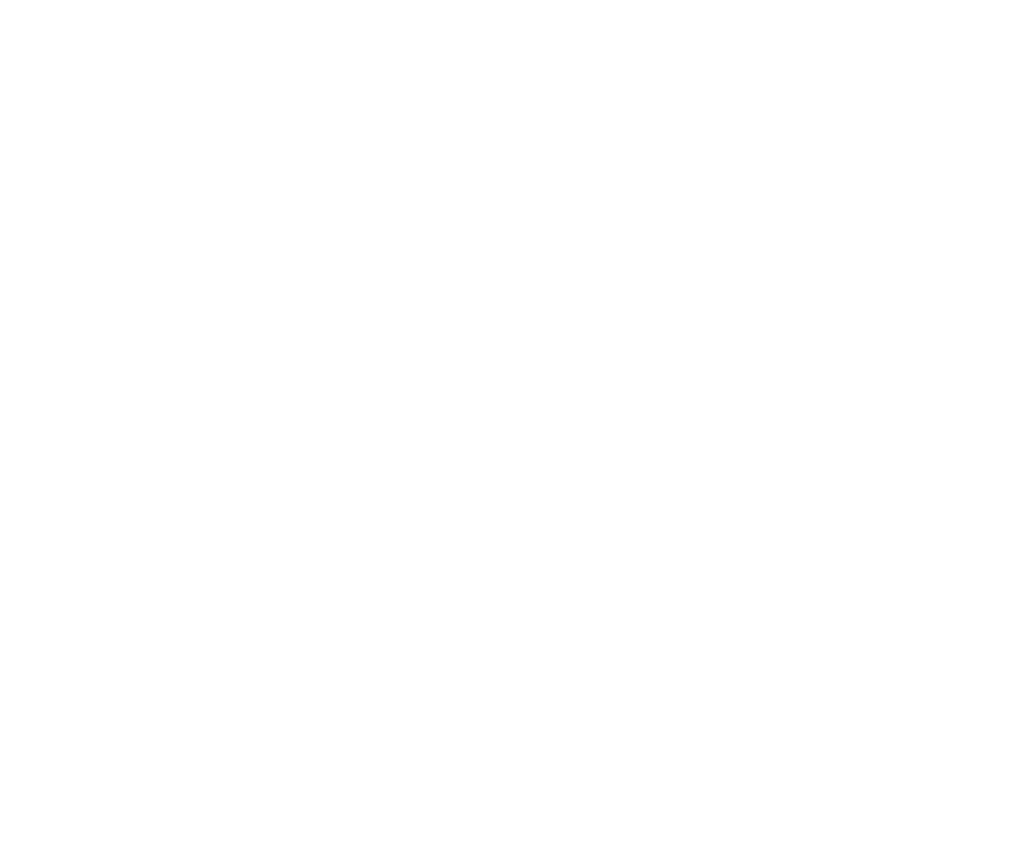
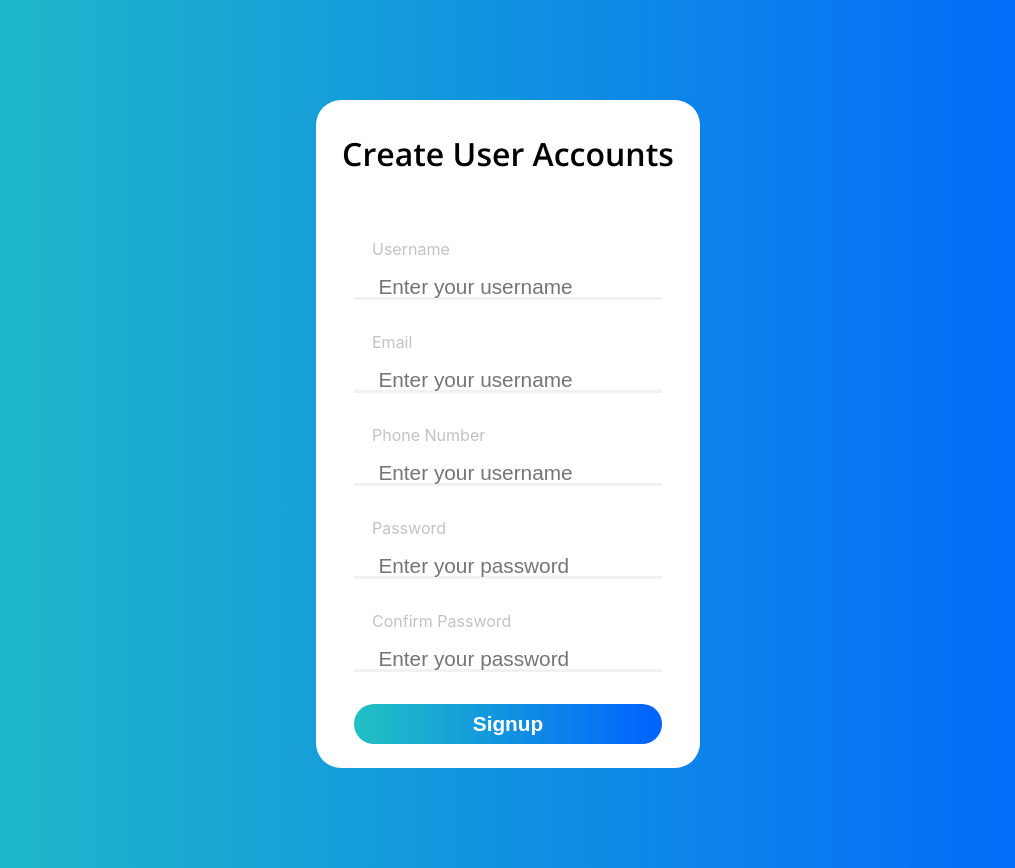
Before and after one commit to Assignment-Group-SLIIT/ssd-frontend, a React (Create React App) app: page /register in a window 1280 px wide. Before the commit this address had no page. Shown: the whole page, without its empty margins (132-1147 px from the left). Before the commit the page ends 800 px from the top, so only its background shows below. Built offline with nearby package versions, Linux system fonts and the light colour scheme.

Commit message:
register-page

```diff
--- /dev/null
+++ b/src/pages/Register.js
@@ -0,0 +1,45 @@
+import React from 'react'
+
+const Register = () => {
+    //login method
+    const signup = (e) => {
+        e.preventDefault();
+
+    }
+    return (
+        <div className='login-body'>
+            <div id="loginform">
+                <h2 id="headerTitle">Create User Accounts</h2>
+                <form>
+                    <div class="row">
+                        <label>Username</label>
+                        <input type="text" placeholder="Enter your username" />
+                    </div>
+                    <div class="row">
+                        <label>Email</label>
+                        <input type="text" placeholder="Enter your username" />
+                    </div>
+                    <div class="row">
+                        <label>Phone Number</label>
+                        <input type="number" placeholder="Enter your username" />
+                    </div>
+                    <div class="row">
+                        <label>Password</label>
+                        <input type="password" placeholder="Enter your password" />
+                    </div>
+                    <div class="row">
+                        <label>Confirm Password</label>
+                        <input type="password" placeholder="Enter your password" />
+                    </div>
+                    <div id="button" class="row">
+                        <button onClick={(e) => { signup(e) }}>
+                            Signup
+                        </button>
+                    </div>
+                </form>
+            </div>
+        </div>
+    )
+}
+
+export default Register
--- a/src/routes/RoutesComponent.jsx
+++ b/src/routes/RoutesComponent.jsx
@@ -1,6 +1,7 @@
 import React from 'react'
 import { BrowserRouter as Router, Route, Routes } from 'react-router-dom'
 import { Login } from '../pages/Login'
+import Register from '../pages/Register'
 // import Footer from '../components/Footer'
 // import { Navigationbar } from '../components/Navigationbar'
 // import { CreateTemplate } from '../pages/admin/CreateTemplate'
@@ -15,6 +16,7 @@
                         {/* <Route exact path='/student/dashboard' element={< StudentDashboard />} /> */}
                     </Route>
                     <Route exact path='/login' element={<Login />} />
+                    <Route exact path='/register' element={<Register />} />
                 </Routes>
                 {/* <Footer /> */}
             </Router>
```
Also changed, not shown: 1 other file (tests, documents, lock files or other folders).
